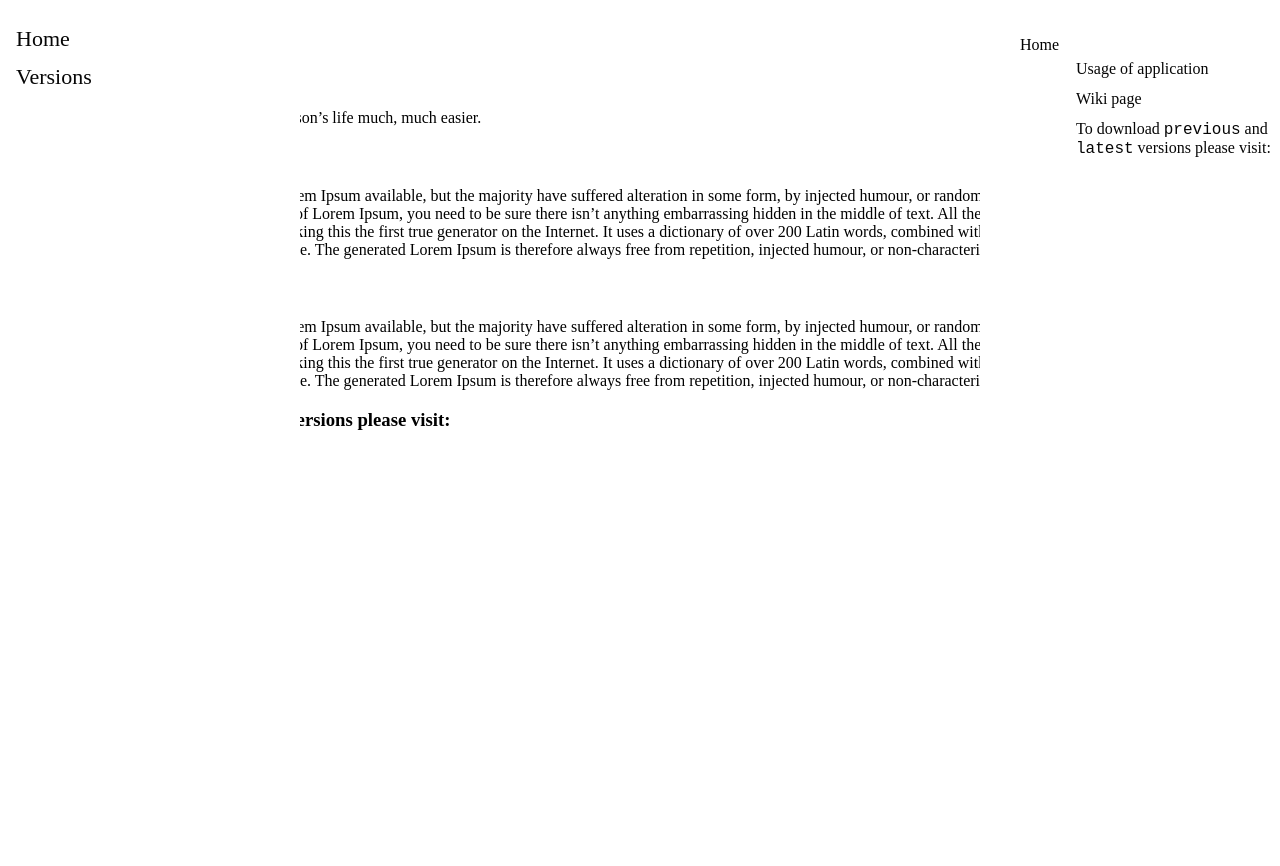
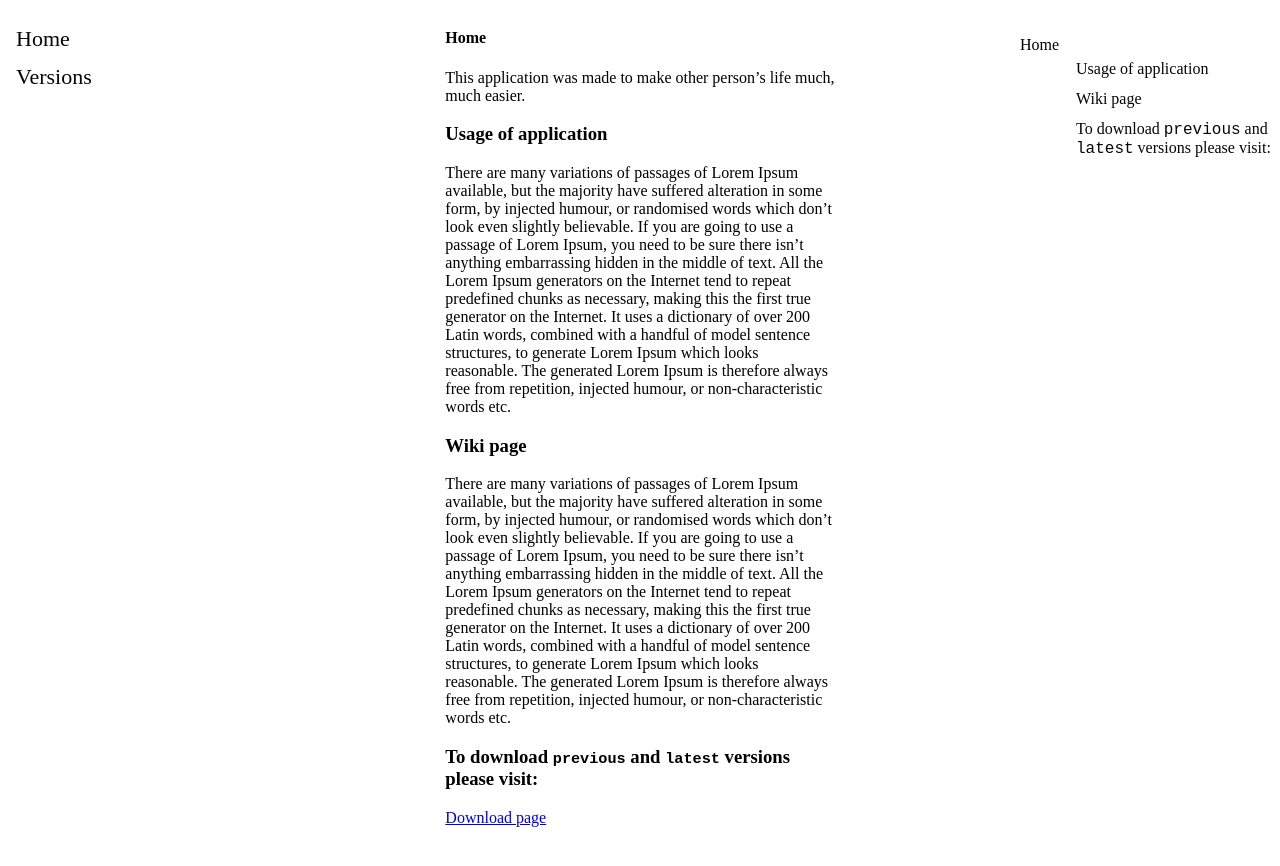
Before and after one commit to zozobalogh0817/zocs, a Jekyll site: the page built from home.md, in a window 1280 px wide. Shown: the top 866 px of the page. Built offline with Jekyll 4.4.1, drawn with Linux system fonts in a browser that asks for light colours.

Commit message:
feat: fix wiki-theme build bug

```diff
--- a/_layouts/default.html
+++ b/_layouts/default.html
@@ -66,7 +66,9 @@
 </body>
 {% endif %}
 <style>
-    body{
+    .container{
+        margin: 0 auto;
+        max-width: 1200px;
         display: grid;
         grid-gap: 1rem;
     }
```
